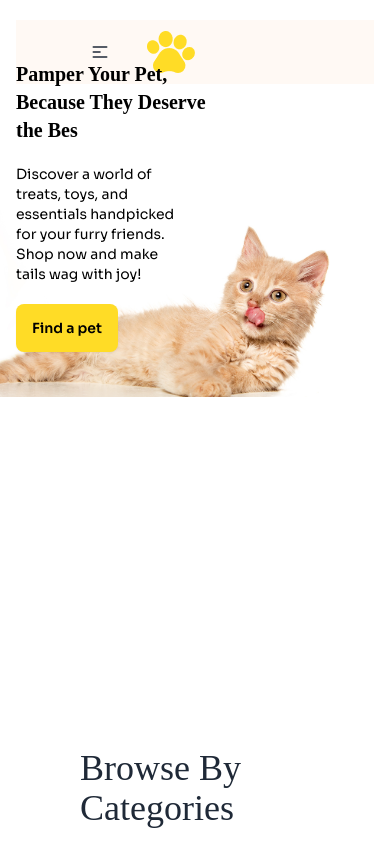
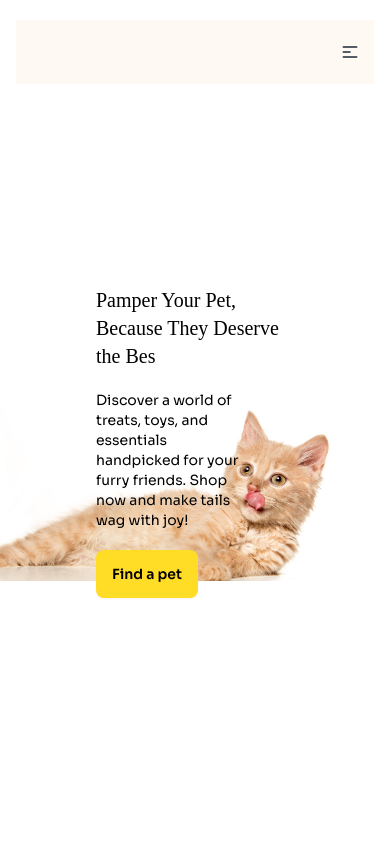
Before and after one commit to raihanatoz21/batch_11_assignment_3, a plain HTML site: page index.html in a window 390 px wide. Shown: the top 844 px of the page. Drawn offline with nearby package versions, Linux system fonts and the light colour scheme; a web font is replaced by a local one.

Commit message:
added final code

```diff
--- a/index.html
+++ b/index.html
@@ -86,7 +86,7 @@
                     <div tabindex="0" role="button" class="btn btn-ghost lg:hidden">
                       <svg
                       xmlns="http://www.w3.org/2000/svg"
-                        class="h-5 w-5"
+                      class="h-5 w-5 -mr-96"
                       fill="none"
                       viewBox="0 0 24 24"
                       stroke="currentColor">
@@ -104,8 +104,8 @@
 
 
                   <div class="flex ml-5">
-                  <div>
-                  <img src="images/logo-header.png" alt="">
+                  <div class="visible">
+                  <img class="-ml-32 lg:-ml-0 w-2/3 lg:w-full" src="images/logo-header.png" alt="">
                 </div>
 
                 <div class="hidden lg:flex ml-2">
@@ -163,18 +163,18 @@
 
         <!-- banner section -->
 
-        <section class="-mt-60 lg:-mt-0">
+        <section class="-mt-14 lg:-mt-0">
 
             <div
             class="hero min-h-screen lg:w-11/12 mx-auto md:hover:animate-bounce lg:hover:animate-bounce bg-[url(./images/cat-big.png)] bg-contain bg-no-repeat lg:bg-cover -ml-12 lg:-ml-0">
             <div class="hero-overlay bg-opacity-0"></div>
             <div class="hero-content text-neutral-content sm:flex">
-              <div class="-ml-40">
-                <h1 class="mb-5 text-xl font-bold text-black ADLam w-full ml-52 lg:ml-20 lg:w-2/3 -mt-40">Pamper Your Pet, <br> Because They Deserve <br>the Bes</h1>
-      <p class="mb-5 text-black text-sm lg:text-xl sora w-1/3 lg:w-1/2 ml-52 lg:ml-20">
+              <div class="-ml-20">
+                <h1 class="mb-5 text-xl lg:text-3xl font-regular text-black ADLam w-full ml-52 lg:ml-52 lg:w-2/3 -mt-14 lg:-mt-40">Pamper Your Pet, <br> Because They Deserve <br>the Bes</h1>
+      <p class="mb-5 text-black text-sm lg:text-xl sora w-1/3 lg:w-1/2 ml-52 lg:ml-52">
         Discover a world of treats, toys, and essentials handpicked for your furry friends. Shop now and make tails wag with joy!
       </p>
-      <button class="btn border-none lg:w-1/7 text-sm bg-[#FFDC26] text-black sora ml-52 lg:ml-20 ">Find a pet</button>
+      <button class="btn border-none lg:w-1/7 text-sm bg-[#FFDC26] text-black sora ml-52 lg:ml-52 ">Find a pet</button>
     </div>
   </div>
 </div>
@@ -191,7 +191,7 @@
       <!-- Browse by category section -->
 
       <div class="my-10 ml-20">
-        <h5 class="ADLam text-4xl">Browse By Categories</h5>
+        <h5 class="ADLam text-xl lg:text-2xl">Browse By Categories</h5>
 
 
       </div>
@@ -313,9 +313,9 @@
 
         <!-- heading of t-shirt for dogs -->
         <div class="my-10 ml-20 ">
-          <p class="ADLam text-4xl text-[#111111] invisible lg:visible">Trending Pet Products</p>
-
-          <p class="ADLam text-4xl text-[#111111] visible lg:invisible">Browse By Categories</p>
+          <p class="ADLam text-4xl text-[#111111] invisible lg:visible ">Trending Pet Products</p>
+
+          <p class="ADLam text-xl lg:text-2xl text-[#111111] visible lg:invisible">Browse By Categories</p>
 
 
         </div>
@@ -328,11 +328,11 @@
 
             <!-- div for dog t-shirt -->
 
-            <div class=" space-y-5 ml-20 bg-[#F9DF8A] rounded-xl w-2/3 lg:w-1/3 ">
-
-              <!-- div for text -->
-
-              <h2 class="ADLam text-3xl text-black pt-20 ml-10 -mt-10">T-shirt For Dogs</h2>
+            <div class=" space-y-5 ml-20 bg-[#F9DF8A] rounded-xl w-2/3 lg:w-1/3">
+
+              <!-- div for text -->
+
+              <h2 class="ADLam text-xl lg:text-3xl text-black pt-20 ml-10 -mt-10">T-shirt For Dogs</h2>
               <p class="sora text-sm ml-10">Discover a world of treats, toys, and <br> essentials handpicked for</p>
               <button class="btn bg-white sora text-sm font-medium w-40 lg:w-50 ml-10 mt-10">Shop Now</button>
               <img class="ml-52 w-2/6" src="./images/cute-pet-mid.png" alt="">
@@ -1732,7 +1732,7 @@
 
     </main>
 
-    <footer class="relative mt-96">
+    <footer class="relative mt-96 mb-20">
 
 
       <div class="flex flex-col lg:flex-row min-h-screen justify-around bg-yellow-200 relative">
```
Lines whose indentation alone changed are shown as unchanged.
